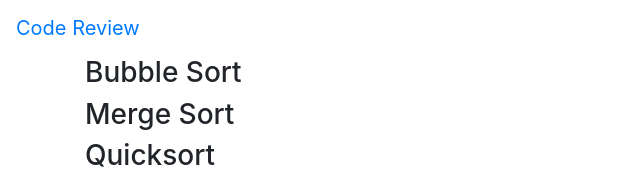
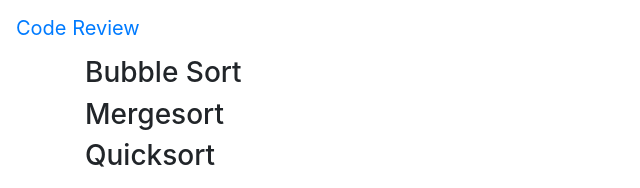
Before and after one commit to KyKri/code-review, an Angular app: page /algorithms in a window 1280 px wide. Shown: the top 188 px of the page, without its empty margins (0-640 px from the left). Built offline with nearby package versions, Linux system fonts and the light colour scheme.

Commit message:
fleshed out test data for algorithms

```diff
--- a/src/app/algorithms-list/Algorithms.ts
+++ b/src/app/algorithms-list/Algorithms.ts
@@ -3,32 +3,39 @@ import { IAlgorithm } from './IAlgorithm';
 export const algorithms: IAlgorithm[] = [
     {
         name: 'Bubble Sort',
-        description: '',
+        description: `Bubble sort, sometimes referred to as sinking sort,
+         is a simple sorting algorithm that repeatedly steps through the list,
+         compares adjacent elements and swaps them if they are in the wrong order.`,
         runtimeComplexities: {
-            best: '',
-            average: '',
-            worst: ''
+            best: 'O(n)',
+            average: 'O(n^2)',
+            worst: 'O(n^2)'
         },
-        spaceComplexity: '',
+        spaceComplexity: 'O(1)',
     },
     {
-        name: 'Merge Sort',
-        description: '',
+        name: 'Mergesort',
+        description: `Conceptually, a merge sort works as follows:
+         1. Divide the unsorted list into n sublists, each containing one element (a list of one element is considered sorted).
+         2. Repeatedly merge sublists to produce new sorted sublists until there is only one sublist remaining. This will be the sorted list.`,
         runtimeComplexities: {
-            best: '',
-            average: '',
-            worst: ''
+            best: 'O(n log(n))',
+            average: 'O(n log(n))',
+            worst: 'O(n log(n))'
         },
-        spaceComplexity: '',
+        spaceComplexity: 'O(n)',
     },
     {
         name: 'Quicksort',
-        description: '',
+        description: `Quicksort is a comparison sort, meaning that it can sort items of any type for which a "less-than" relation (formally, a total order) is defined.
+         Efficient implementations of Quicksort are not a stable sort, meaning that the relative order of equal sort items is not preserved.
+         Quicksort can operate in-place on an array, requiring small additional amounts of memory to perform the sorting.
+         It is very similar to selection sort, except that it does not always choose worst-case partition.`,
         runtimeComplexities: {
-            best: '',
-            average: '',
-            worst: ''
+            best: 'O(n log(n))',
+            average: 'O(n log(n))',
+            worst: 'O(n^2)'
         },
-        spaceComplexity: '',
+        spaceComplexity: 'O(log(n))',
     }
 ];
```
